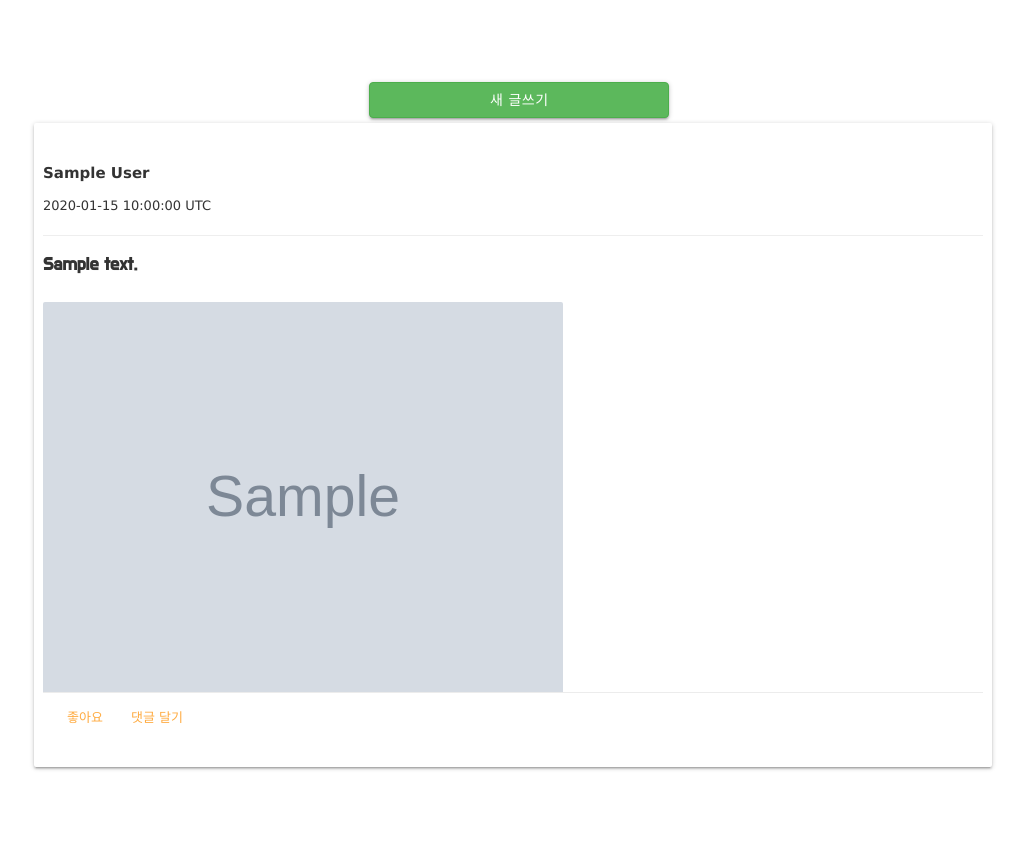
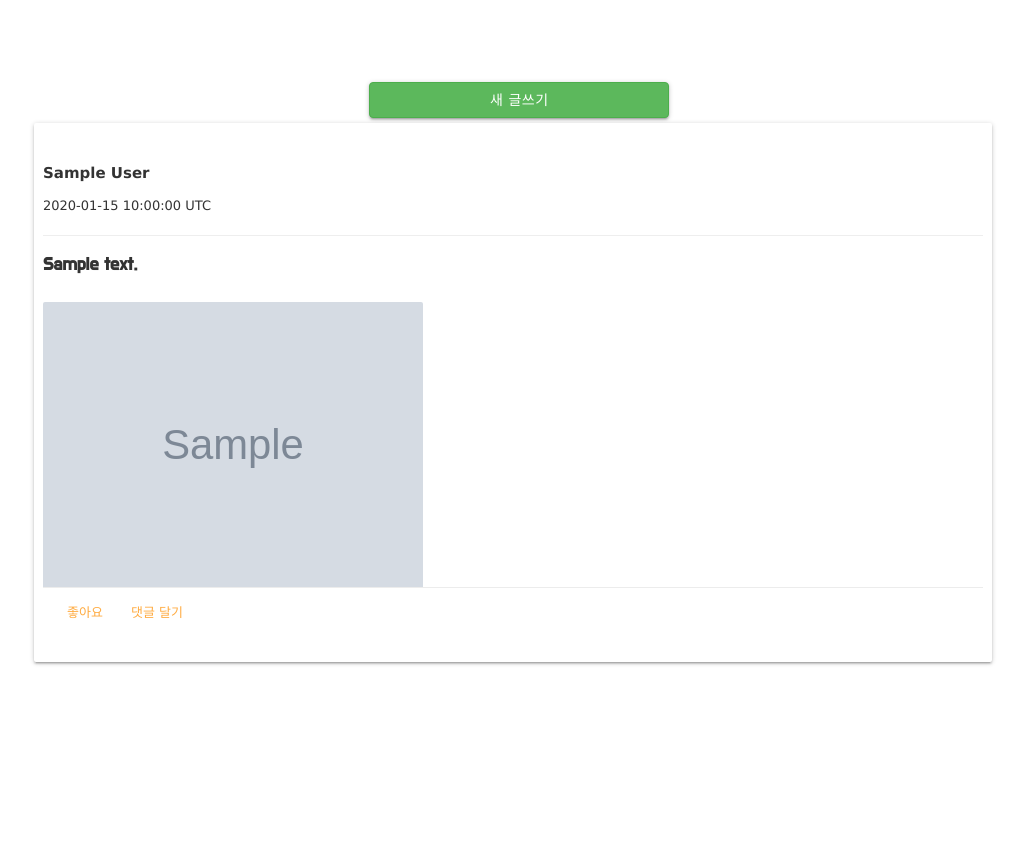
Before and after one commit to JSPlike/hanco_rails, a Rails app: page /posts in a window 1280 px wide. Shown: the whole page, without its empty margins (127-1152 px from the left). After the commit the page ends 665 px from the top, so only its background shows below. Run offline with Rails 7, Linux system fonts and the light colour scheme; a user stored in the database is signed in; tables that the repository leaves empty hold one stand-in row (values such as "Sample post"); grey boxes marked "Sample" are stand-in pictures; style sheets or scripts are compiled from the project's sources; some libraries are stand-ins or nearby versions.

Commit message:
post.index mod

```diff
--- a/app/assets/stylesheets/posts.scss
+++ b/app/assets/stylesheets/posts.scss
@@ -77,7 +77,10 @@ div {
 label {
   display: block;
 }
-
+.card {
+  width: auto;
+  height: auto;
+}
 .card {
   .card-title {
     margin-top: 10px;
--- a/app/views/posts/index.html.erb
+++ b/app/views/posts/index.html.erb
@@ -14,7 +14,7 @@
       <br>
       <div class="card-image">
         <% if post.image %>
-          <img src="<%= post.image %>" style="width: 520px; height: auto">
+          <img src="<%= post.image %>" style="width: 380px; height: auto">
         <% end %>
       </div>
       <div class="card-action">
```
Also changed, not shown: 18 other files.
